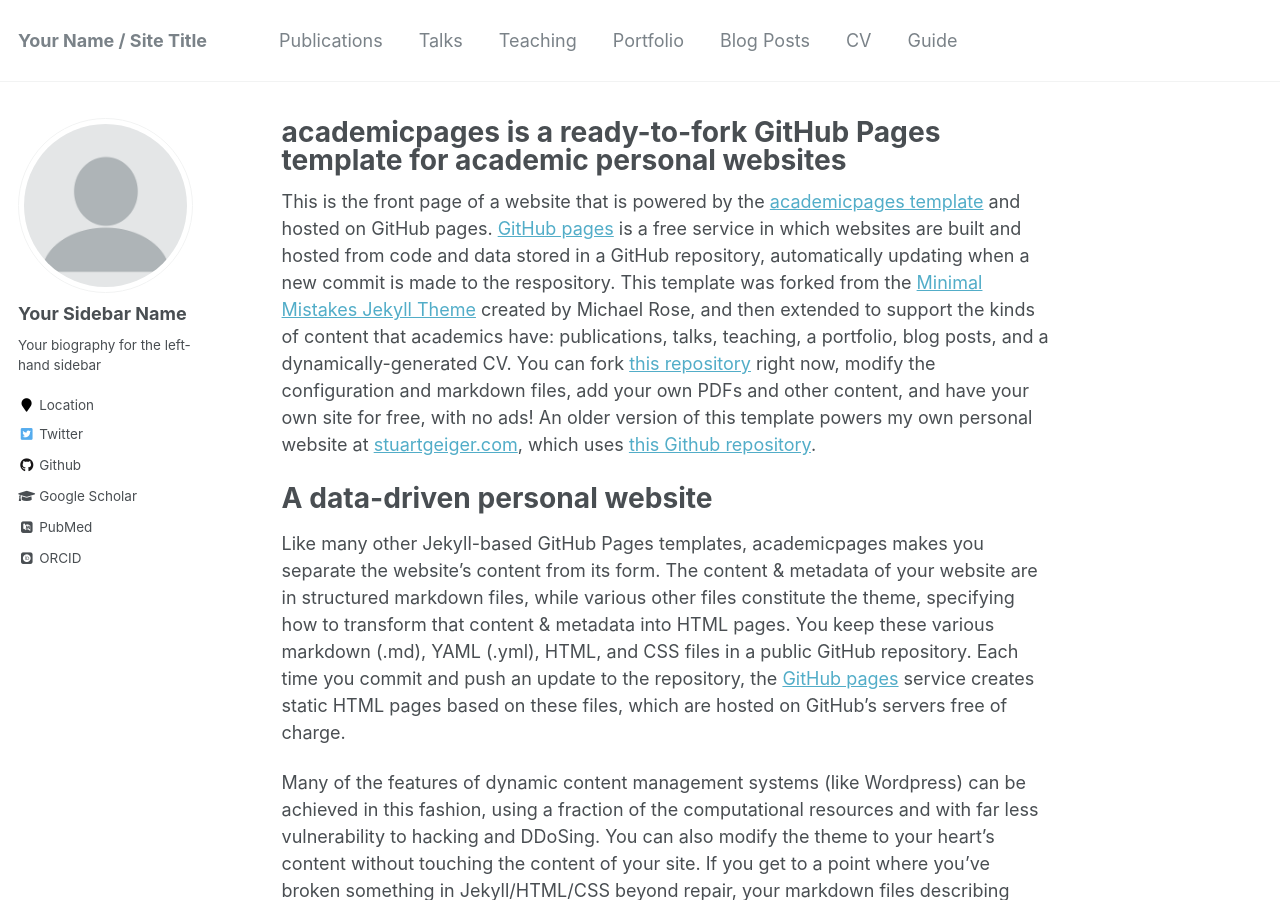
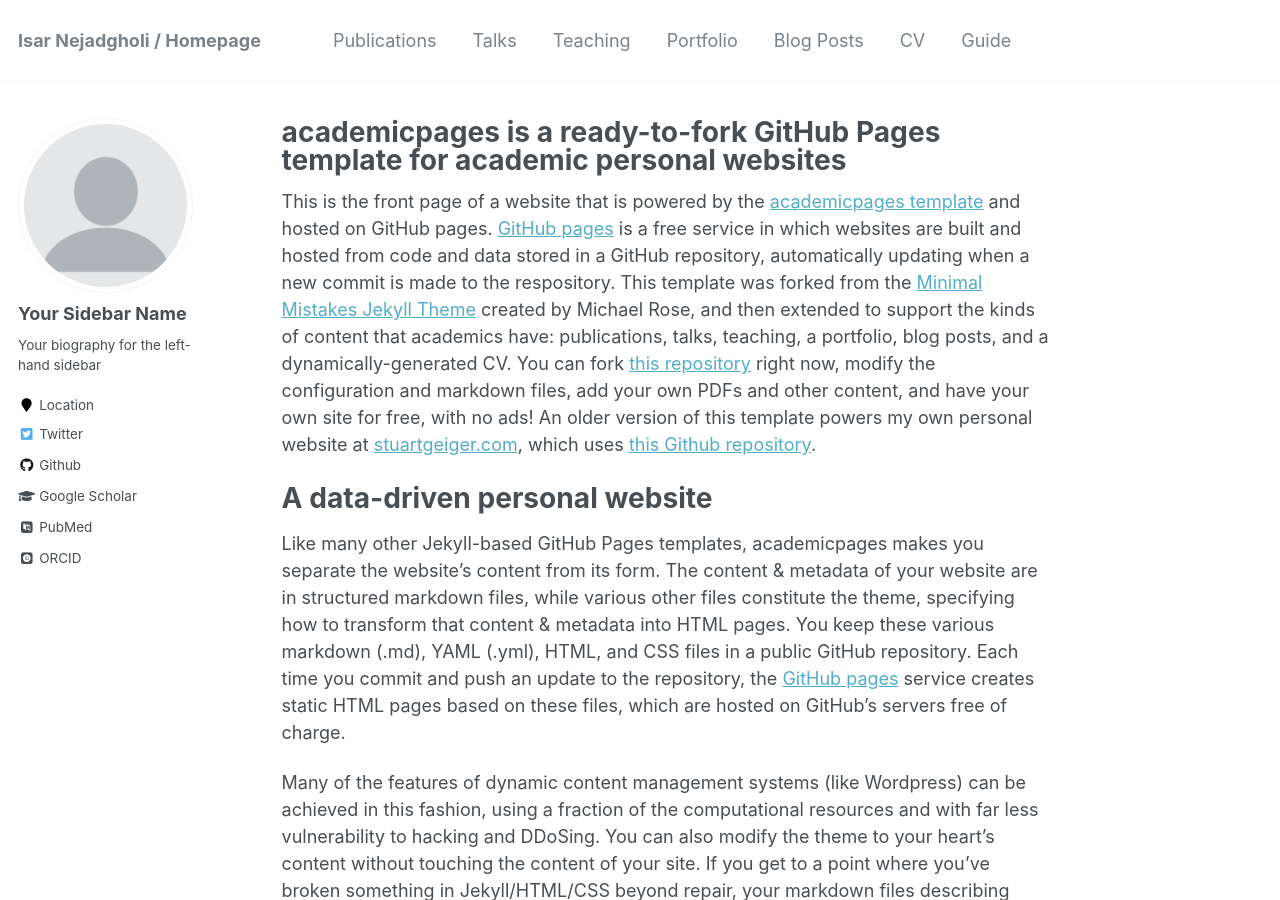
Before and after one commit to IsarNejad/IsarNejad.github.io, a Jekyll site: the page built from _pages/about.md, in a window 1280 px wide and 900 px high. Built offline with Jekyll 4.4.1, drawn with Linux system fonts in a browser that asks for light colours; some web fonts are replaced; some of the changed text lies outside the part shown.

Commit message:
Update _config.yml

```diff
--- a/_config.yml
+++ b/_config.yml
@@ -7,9 +7,9 @@
 
 # Site Settings
 locale                   : "en-US"
-title                    : "Your Name / Site Title"
+title                    : "Isar Nejadgholi / Homepage"
 title_separator          : "-"
-name                     : &name "Your Name"
+name                     : &name "Isar Nejadgholi"
 description              : &description "personal description"
 url                      : https://academicpages.github.io # the base hostname & protocol for your site e.g. "https://mmistakes.github.io"
 baseurl                  : "" # the subpath of your site, e.g. "/blog"
```
